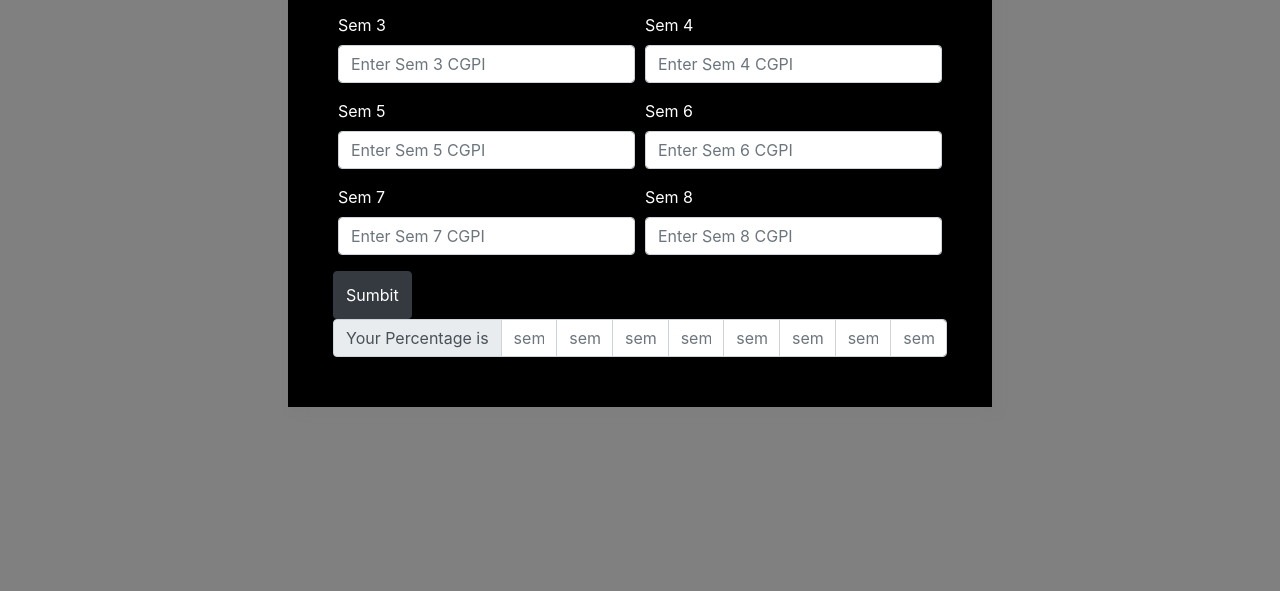
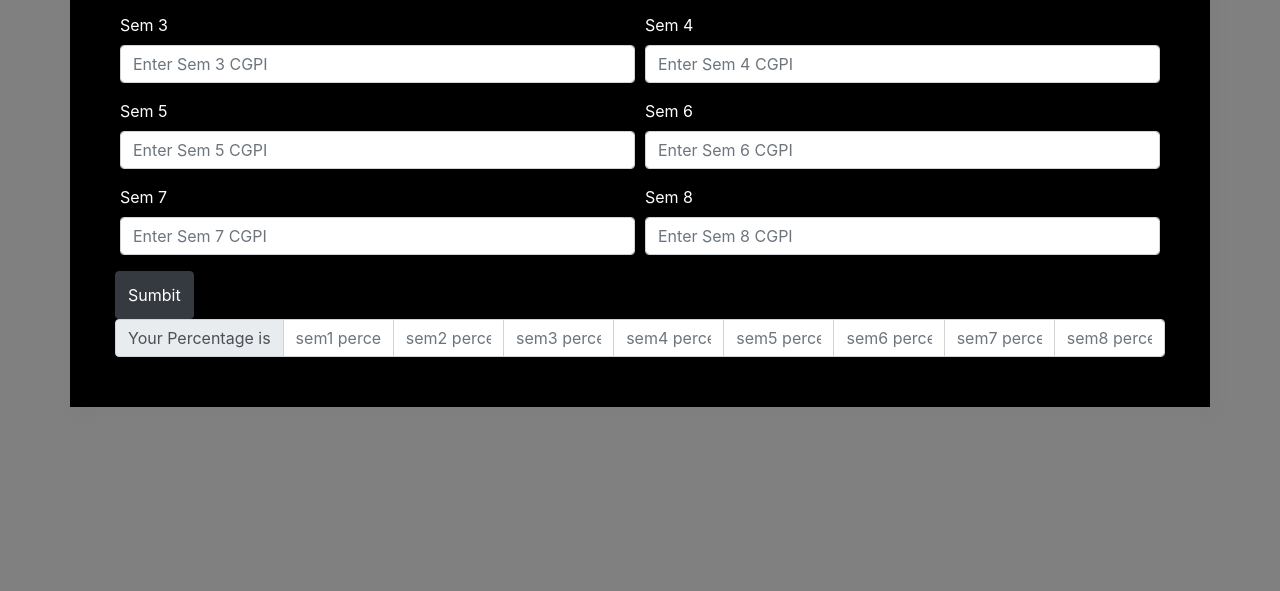
Before and after one commit to mt-02/cgpiconverter.github.io, a plain HTML site: page index.html in a window 1280 px wide. Shown: the part 209-800 px from the top of the page. Drawn offline with nearby package versions, Linux system fonts and the light colour scheme.

Commit message:
Update index.html

```diff
--- a/index.html
+++ b/index.html
@@ -11,7 +11,7 @@
   padding: 50px;
     box-shadow: 5px 5px 11px rgba(113, 113,113, 15%);
     background-color: black;
-    width: 55%;;
+
 }
 h2,label{
     color: white;
```
